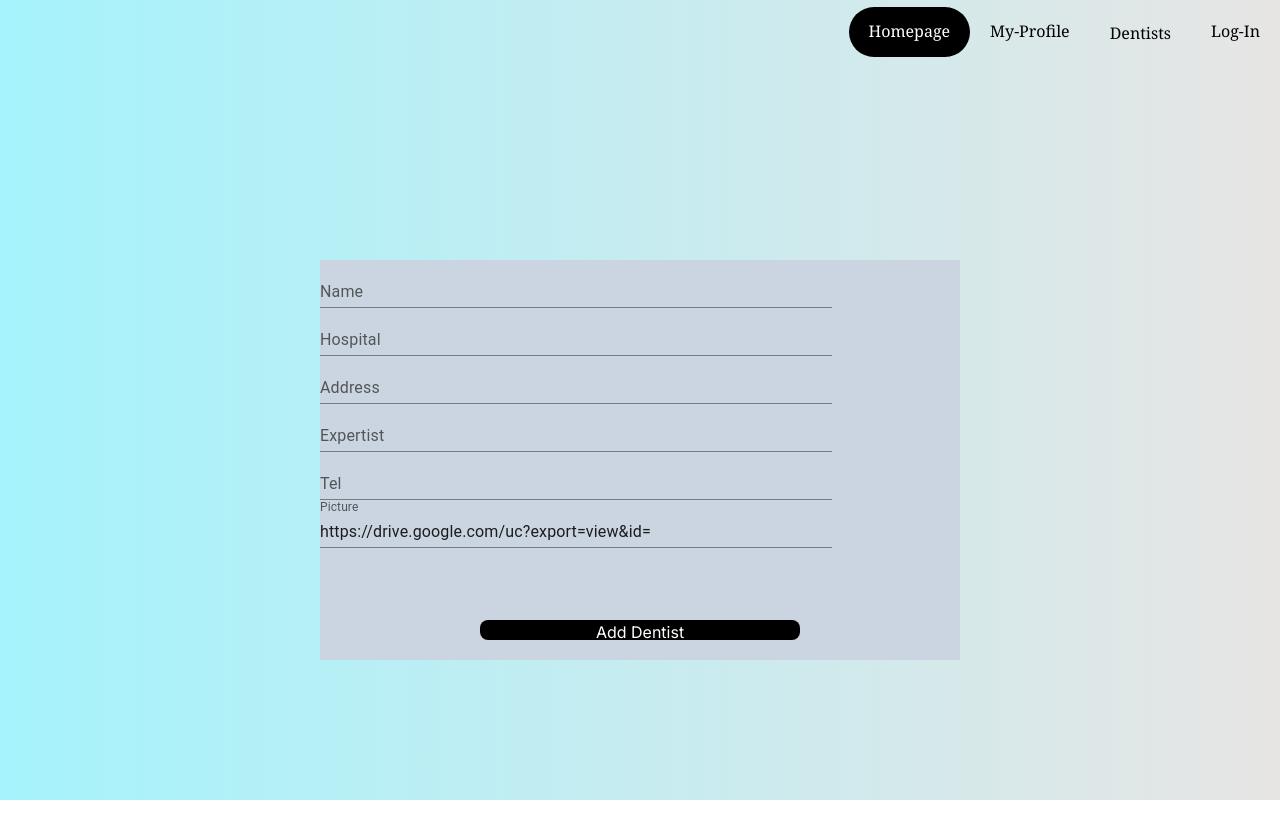
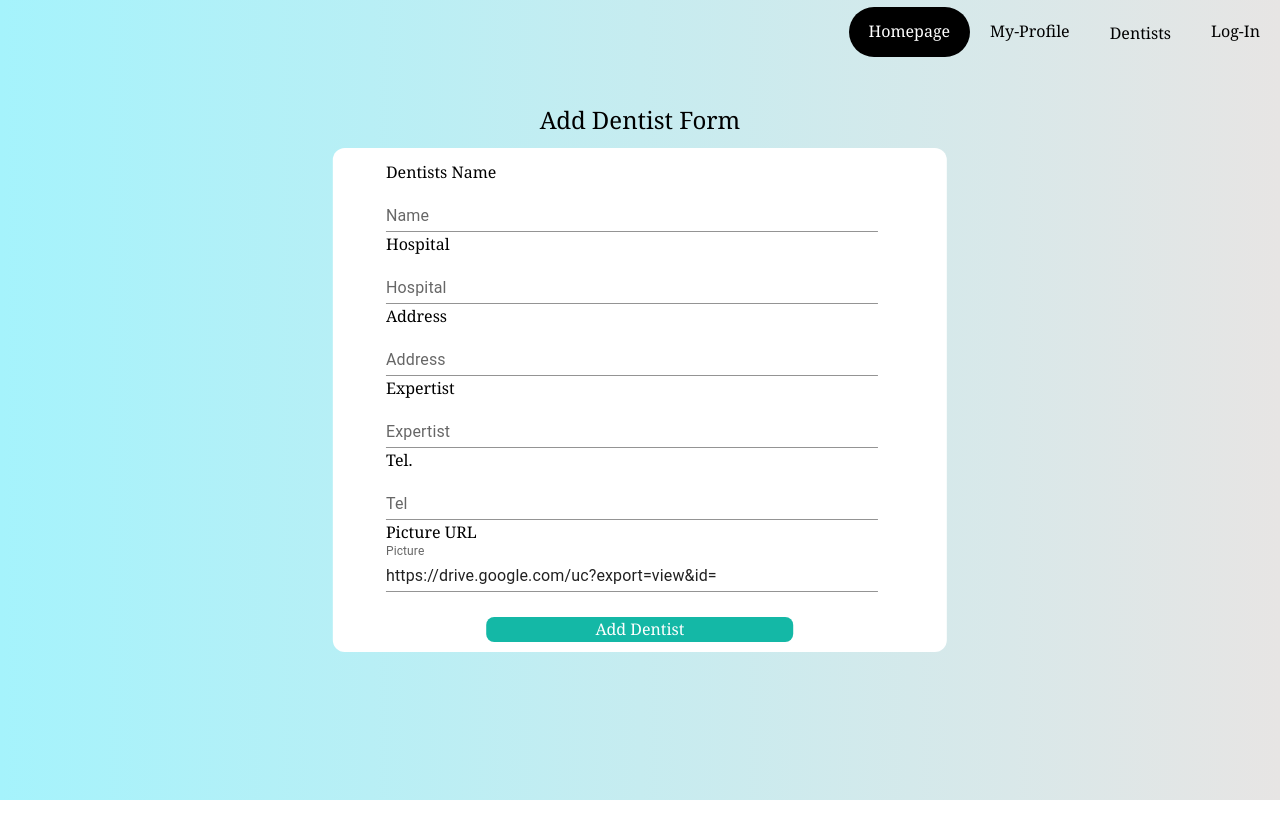
Before and after one commit to Teratas/DentistBooking, a Next.js app: page /addDentistForm in a window 1280 px wide. Shown: the top 838 px of the page. After the commit the page ends 800 px from the top, so only its background shows below. Built offline with nearby package versions, Linux system fonts and the light colour scheme; no server answers.

Commit message:
UI update

```diff
--- a/src/app/(main)/main/page.tsx
+++ b/src/app/(main)/main/page.tsx
@@ -6,7 +6,7 @@ export default function MainPage() {
 
     return (
         <main className='text-black'>
-            <div className={`z-0 w-[100vw] h-[100vh] z-10 top-0 absolute bg-gradient-to-r from-white to-cyan-400`}>
+            <div className={`z-0 w-[100vw] h-[100vh] z-10 top-0 absolute bg-gradient-to-l from-teal-300 to-stone-300`}>
             <Suspense fallback={<CircularProgress />}>
                     <MainBanner />
 
--- a/src/components/AddDentistForm.tsx
+++ b/src/components/AddDentistForm.tsx
@@ -64,20 +64,29 @@ export default function AddDentistForm() {
         location.href = "http://localhost:3000/dentistPage";
     }
     return (
-        <div className='absolute w-[100vw] h-[100vh]'>
-            <div className='w-full h-full relative mt-[60px]'>
-                <div className=' absolute left-[50%] translate-x-[-50%] top-[50%] translate-y-[-50%] bg-slate-300 w-[50vw] h-[50vh]'>
-                    <div className='flex flex-col absolute w-[80%] h-[5%]'>
-                        <TextField data-test="dentist-name" inputRef={name} id="standard-basic" label="Name" variant="standard" />
-                        <TextField data-test="dentist-hospital" inputRef={hospital} id="standard-basic" label="Hospital" variant="standard" />
-                        <TextField data-test="dentist-address" inputRef={address} id="standard-basic" label="Address" variant="standard" />
-                        <TextField data-test="dentist-expertist" inputRef={expertist} id="standard-basic" label="Expertist" variant="standard" />
-                        <TextField data-test="dentist-tel" inputRef={tel} id="standard-basic" label="Tel" variant="standard" />
-                        {/* <input type="file" accept="image/png, image/jpeg" /> */}
-                        <TextField data-test="dentist-picture" inputRef={picture} defaultValue={'https://drive.google.com/uc?export=view&id='} id="standard-basic" label="Picture" variant="standard" />
+        <div className='font-serif absolute w-[100vw] h-[100vh]'>
+            <div className='w-full h-full relative'>
+                <div className="text-2xl absolute top-[13%]  translate-x-[-50%] left-[50%]"> Add Dentist Form</div>
+                <div className=' absolute left-[50%] translate-x-[-50%] top-[50%] translate-y-[-50%] bg-white w-[48vw] h-[63vh] py-2 rounded-xl'>
+
+                    <div className='flex flex-col absolute w-[80%] h-[10%]'>
+                        <div className="translate-x-[10%] m-1 w-full h-full">
+                            <div>Dentists Name</div>
+                            <TextField data-test="dentist-name" inputRef={name} id="standard-basic" label="Name" variant="standard" className="w-full"/>
+                            <div>Hospital</div>
+                            <TextField data-test="dentist-hospital" inputRef={hospital} id="standard-basic" label="Hospital" variant="standard" className="w-full"/>
+                            <div>Address</div>
+                            <TextField data-test="dentist-address" inputRef={address} id="standard-basic" label="Address" variant="standard" className="w-full"/>
+                            <div>Expertist</div>
+                            <TextField data-test="dentist-expertist" inputRef={expertist} id="standard-basic" label="Expertist" variant="standard" className="w-full"/>
+                            <div>Tel.</div>
+                            <TextField data-test="dentist-tel" inputRef={tel} id="standard-basic" label="Tel" variant="standard" className="w-full"/>
+                            <div>Picture URL</div>
+                            <TextField data-test="dentist-picture" inputRef={picture} defaultValue={'https://drive.google.com/uc?export=view&id='} className="w-full" id="standard-basic" label="Picture" variant="standard" />
+                        </div>
 
                     </div>
-                    <div className='w-[50%] h-[5%] bg-black absolute bottom-[5%] left-[50%] translate-x-[-50%] rounded-lg text-center text-white'>
+                    <div className='w-[50%] h-[5%] bg-black absolute bottom-[2%] left-[50%] translate-x-[-50%] rounded-lg text-center text-white bg-teal-500 hover:bg-teal-400'>
                         <button data-test="add-dentist-button"type="submit" onClick={handleSubmit}>Add Dentist</button>
                     </div>
                 </div>
--- a/src/components/DentistCatalog.tsx
+++ b/src/components/DentistCatalog.tsx
@@ -13,6 +13,7 @@ export default function DentistCatalog() {
     // const array = dentistArray;
     const dispatch = useDispatch<AppDispatch>()
     let array = useAppSelector(state => state.slice.allDentist)
+    console.log(array)
     // const initSetup = sessionStorage.getItem('setupDentist');
 
     useEffect(() => {
--- a/src/components/EditDentistForm.tsx
+++ b/src/components/EditDentistForm.tsx
@@ -94,7 +94,7 @@ export default function EditDentistForm({ did, dentist }: { did: string, dentist
 
             </div>
 
-            <div className='z-10 w-[30%] h-[40%] absolute rounded-xl bg-black left-[10%] top-[13%]'></div>
+            <div className='z-10 w-[30%] h-[40%] absolute rounded-xl bg-slate-200 left-[10%] top-[13%]'></div>
             <div className='absolute w-full h-[80%] z-0 bg-white top-[20%] rounded-lg'>
                 <div className='absolute top-[5%] left-[45%] w-[50%]  z-10'>
                     <div className='text-pretty flex flex-col space-y-2 w-full text-xl'>
--- a/src/components/MainBanner.tsx
+++ b/src/components/MainBanner.tsx
@@ -21,10 +21,10 @@ export default function MainBanner() {
                             </div>
                         </div>
                     </div>
-                    <div className='absolute right-[10vw] top-[30vh] z-10'>
+                    <div className='absolute right-[10vw] top-[20vh] z-10'>
                         {/* <div className='w-[30vw]/ bg-black h-[30vh] absolute z-0'></div> */}
                         <div className='z-10'>
-                            <Image src={assets.mainImg} alt='' width={250} className='rounded-lg'/>
+                            <Image src={assets.mainImg} alt='' width={250} className=' w-[22vw] h-[65vh] rounded-lg hover:shadow-lg'/>
                         </div>
                      </div>
                 </div>
--- a/src/components/MainPageNavigateBar.tsx
+++ b/src/components/MainPageNavigateBar.tsx
@@ -41,7 +41,7 @@ export default function MainPageNavigateBar(){
                 }
                  <Link onClick={() => {setPageState(2); pageStateRef.current = 2;}} className={`${styles.navigate}  py-3 px-5 text-center ${(pageState == 2) ? 'bg-black text-white rounded-full' : ''} `} href='/myProfile'>My-Profile</Link>
 
-                <Link onClick={() => {setPageState(0); pageStateRef.current = 0}} className={`  py-3 px-5 text-center ${(pageState == 0) ? 'bg-black text-white rounded-full' : ''}`} href='/main'>
+                <Link onClick={() => {setPageState(0); pageStateRef.current = 0}} className={` py-3 px-5 text-center ${(pageState == 0) ? 'bg-black text-white rounded-full ' : ''}`} href='/main'>
                     {/* <div className='bg-black h-full rounded-lg'> */}
                         Homepage
                     {/* </div> */}
```
